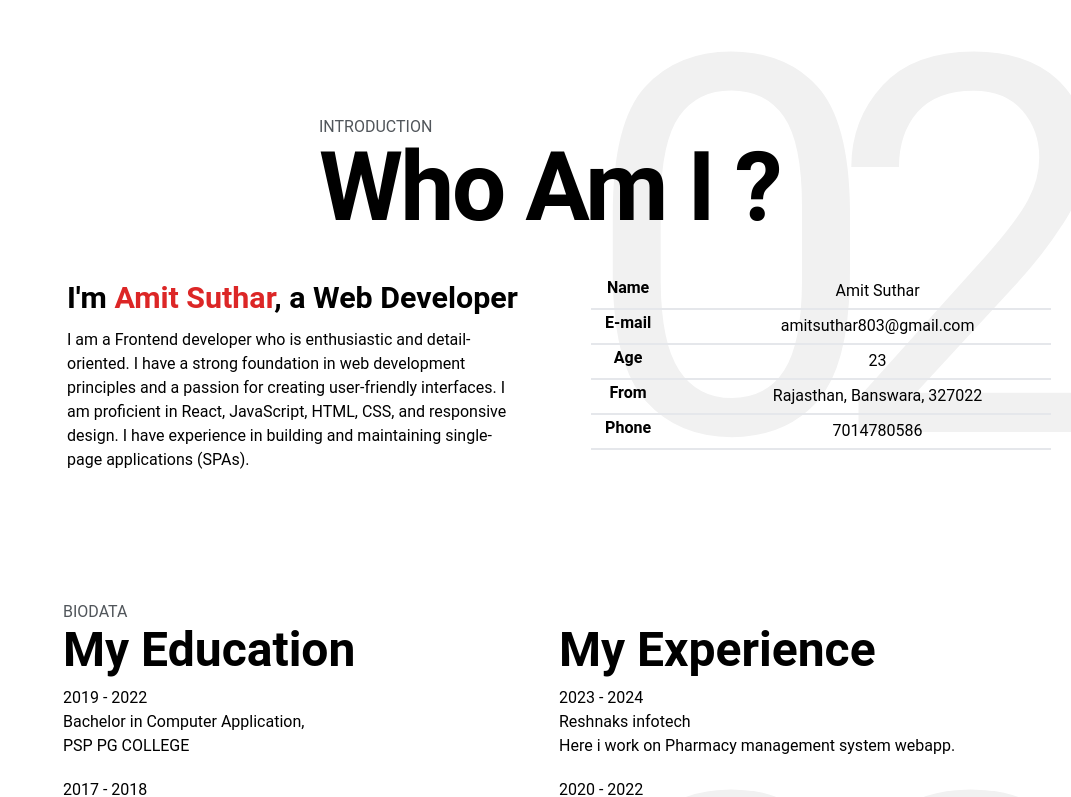
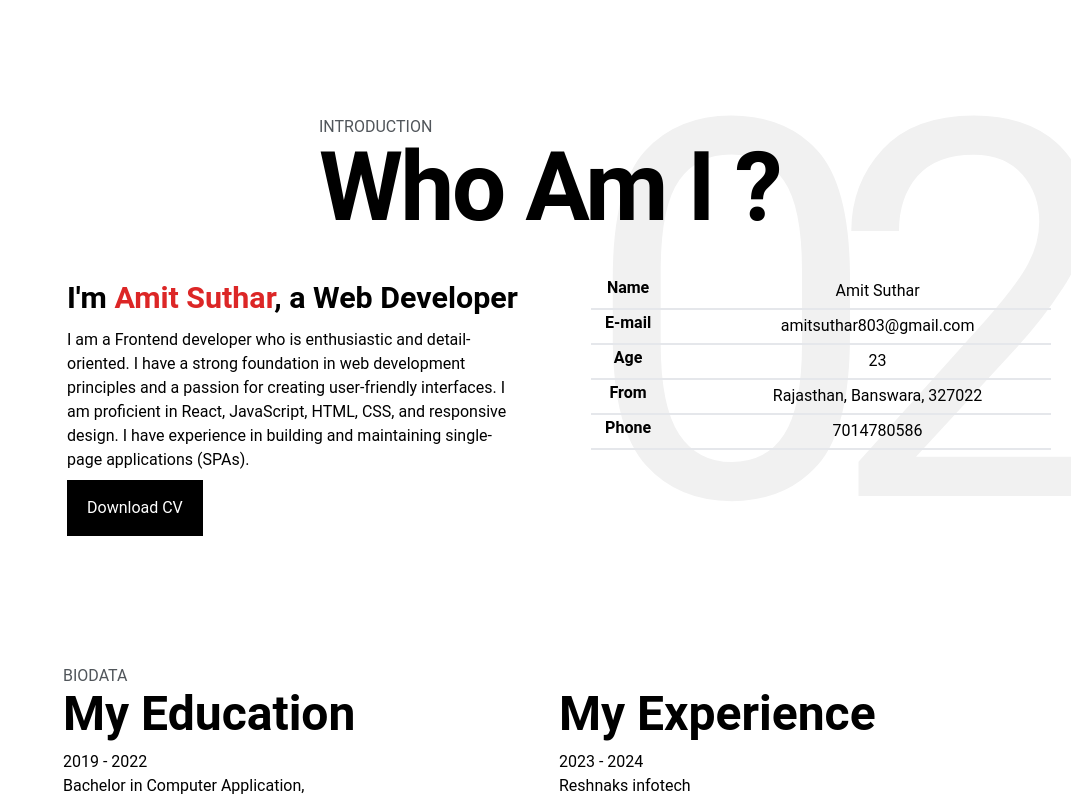
Before and after one commit to amitsuthar803/personal-portfolio, a React (Vite) app: page / in a window 1280 px wide. Shown: the part 734-1531 px from the top of the page, without its empty margins (209-1280 px from the left). Built offline with nearby package versions, Linux system fonts and the light colour scheme; what @shrutibalasa/tailwind-grid-auto-fit would draw is missing.

Commit message:
download cv feature added

```diff
--- a/src/components/MainContent.jsx
+++ b/src/components/MainContent.jsx
@@ -4,6 +4,7 @@ import { useEffect, useRef } from "react";
 import AnchorLink from "react-anchor-link-smooth-scroll";
 import Card from "./Card";
 import Map from "./Map";
+import resume from "/MY ATS resume.pdf";
 
 const MainContent = () => {
   const container = useRef(null);
@@ -143,6 +144,14 @@ const MainContent = () => {
                   and responsive design. I have experience in building and
                   maintaining single-page applications (SPAs).
                 </p>
+
+                <a
+                  href={resume}
+                  download="Resume"
+                  className="bg-black inline-block  text-white text-uppercase py-4 mt-2 text-center px-5 "
+                >
+                  Download CV
+                </a>
               </div>
             </div>
             {/* div2 */}
```
Also changed, not shown: 1 other file (tests, documents, lock files or other folders).
